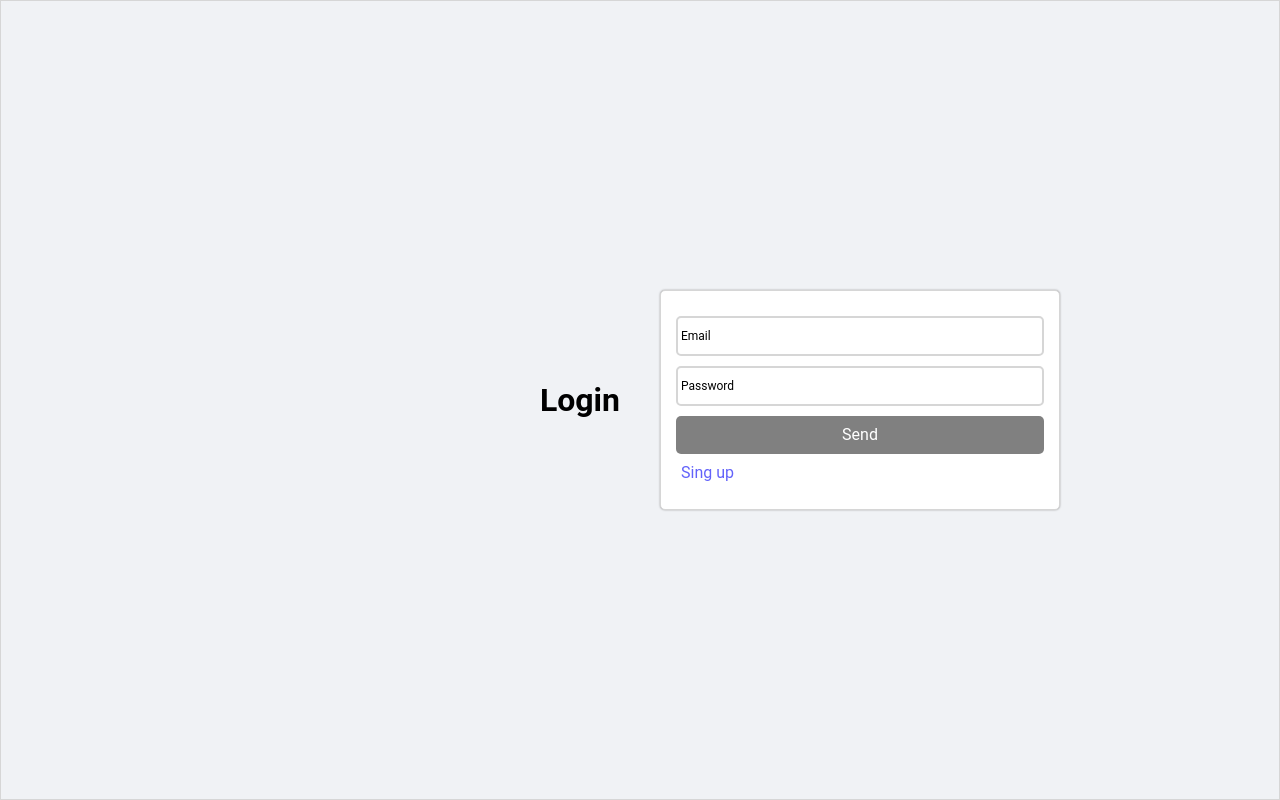
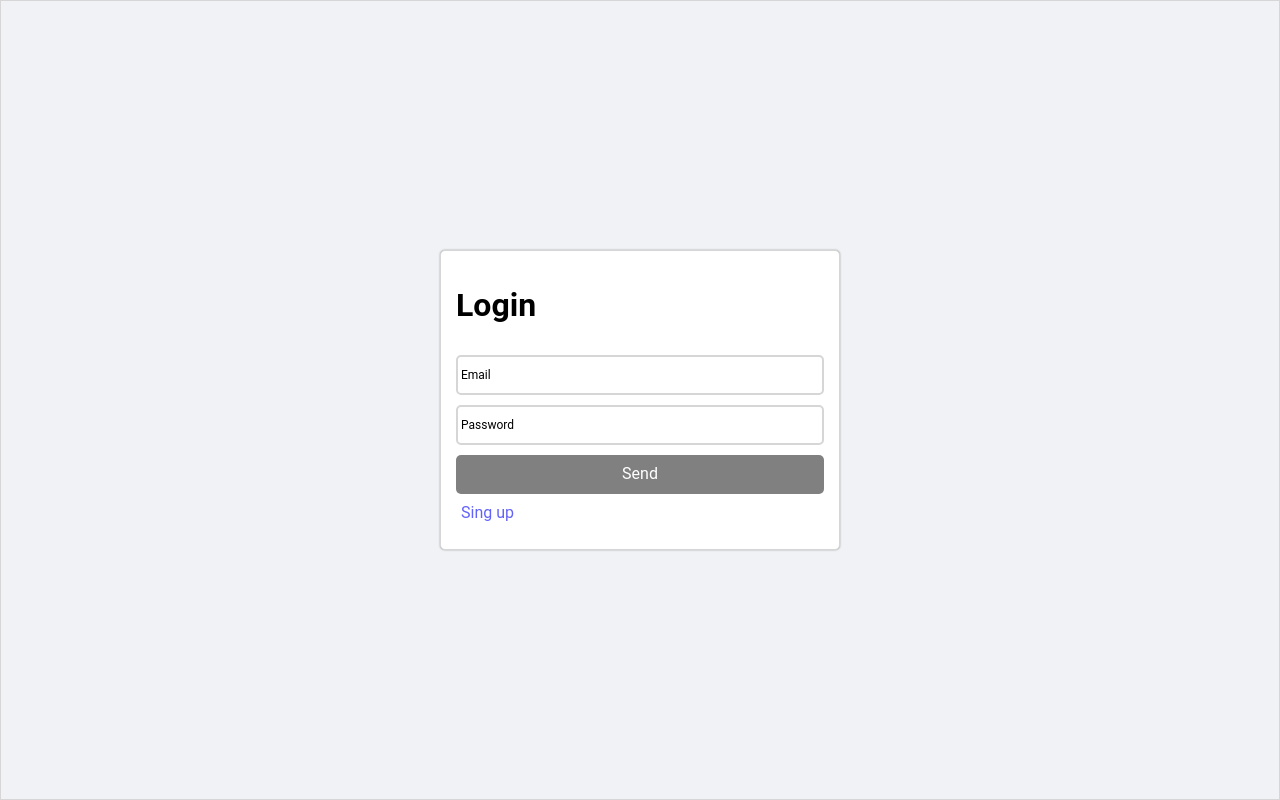
Before and after one commit to YuraStork/webpack, a React app: page /login in a window 1280 px wide. Built offline with nearby package versions, Linux system fonts and the light colour scheme; the HTML template or start-up script is replaced by a standard one.

Commit message:
updated styles

```diff
--- a/src/pages/auth/login/index.tsx
+++ b/src/pages/auth/login/index.tsx
@@ -13,13 +13,13 @@ export const LoginPage = () => {
   const formik = useFormik({
     initialValues,
     validationSchema,
-    onSubmit: (data, helper) => onSubmit(data, helper, login),
+    onSubmit: (data: any, helper: any) => onSubmit(data, helper, login),
   });
 
   return (
     <AuthSection>
-      <MainTitle>Login</MainTitle>
       <FormWrapper>
+        <MainTitle>Login</MainTitle>
         <Form onSubmit={formik.handleSubmit}>
           <Input
             margin="5px 0px 0px 0px"
--- a/src/pages/auth/registration/index.tsx
+++ b/src/pages/auth/registration/index.tsx
@@ -15,8 +15,8 @@ export const RegistrationPage = () => {
 
   return (
     <AuthSection>
-      <MainTitle>Registration</MainTitle>
       <FormWrapper>
+        <MainTitle>Registration</MainTitle>
         <Form onSubmit={formik.handleSubmit}>
           <Input
             margin="5px 0px 0px 0px"
--- a/src/pages/auth/styles.tsx
+++ b/src/pages/auth/styles.tsx
@@ -1,10 +1,10 @@
 import styled from "styled-components";
 
 const AuthSection = styled.section`
-  display: grid;
   min-height: 100vh;
+  display: flex;
   align-items: center;
-  grid-template: 1fr / 1fr 1fr;
+  justify-content: center;
   border: 1px solid ${(p) => p.theme.colors.light_gray};
   padding: 10px;
   background-color: #f0f2f5;
@@ -19,8 +19,7 @@ const FormWrapper = styled.div`
   background-color: white;
   border-radius: 5px;
   padding: 15px;
-  min-width: 250px;
-  max-width: 400px;
+  width: 400px;
   border: 1px solid ${(p) => p.theme.colors.light_gray};
   box-shadow: 0px 0px 2px 0px #989898;
 
```
